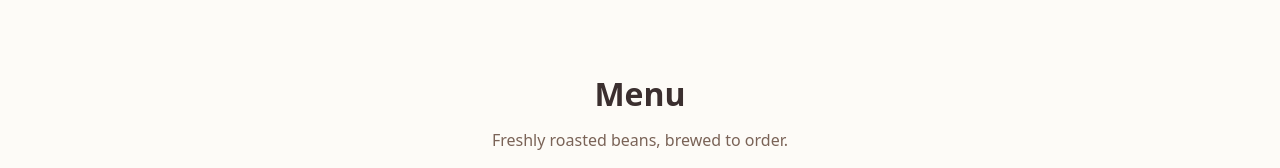
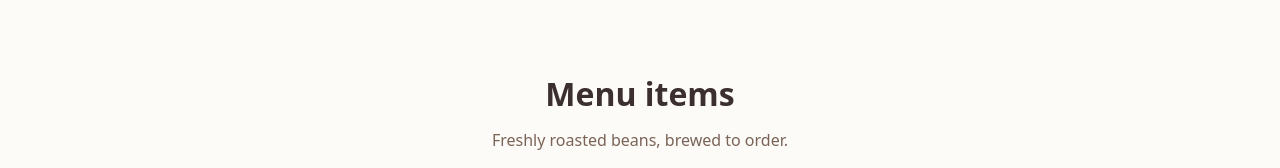
Before and after one commit to Abass1998/koffee-website, a plain HTML site: page index.html in a window 1280 px wide. Shown: the part 611-779 px from the top of the page. Drawn offline with Linux system fonts and the light colour scheme.

Commit message:
Change Menu heading to Menu items

```diff
--- a/index.html
+++ b/index.html
@@ -141,7 +141,7 @@
 <section id="menu">
   <div class="container">
     <div class="section-head">
-      <h2>Menu</h2>
+      <h2>Menu items</h2>
       <p>Freshly roasted beans, brewed to order.</p>
     </div>
     <div class="menu-grid" id="menuGrid">
```
